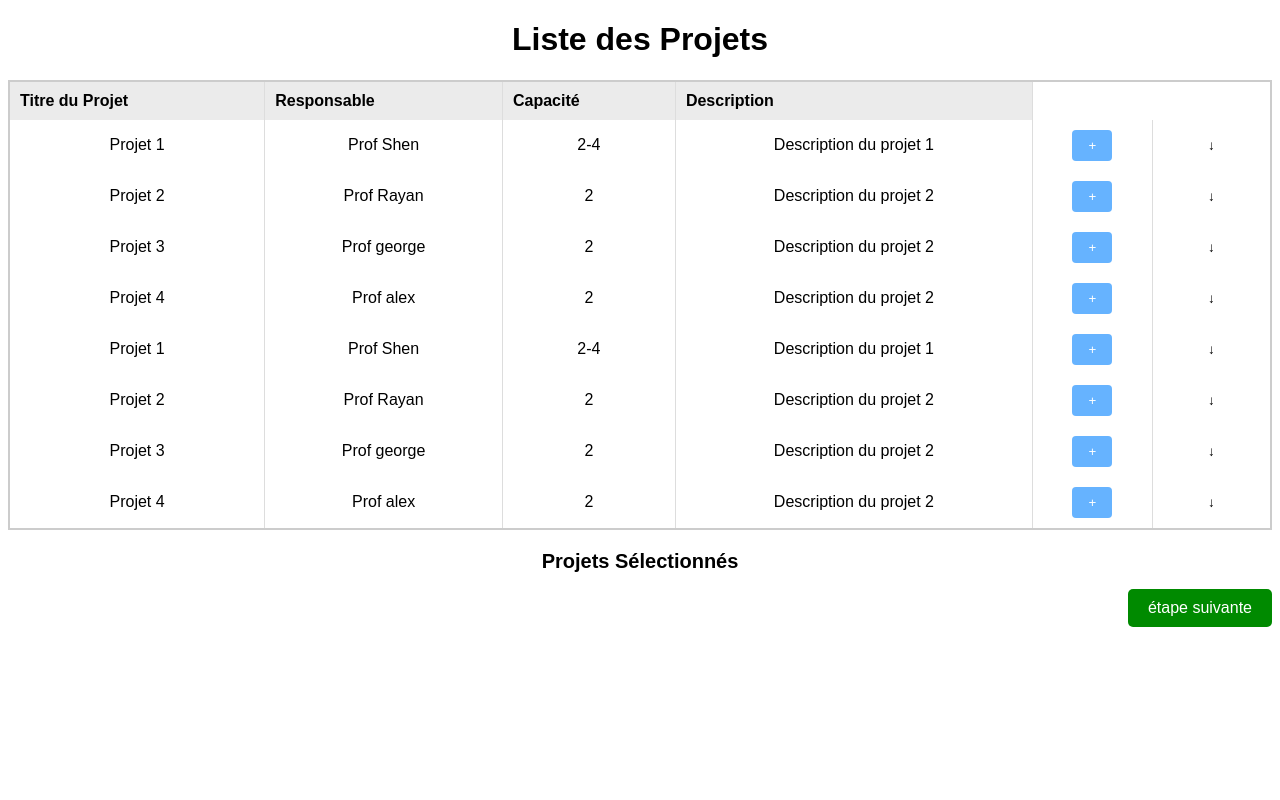
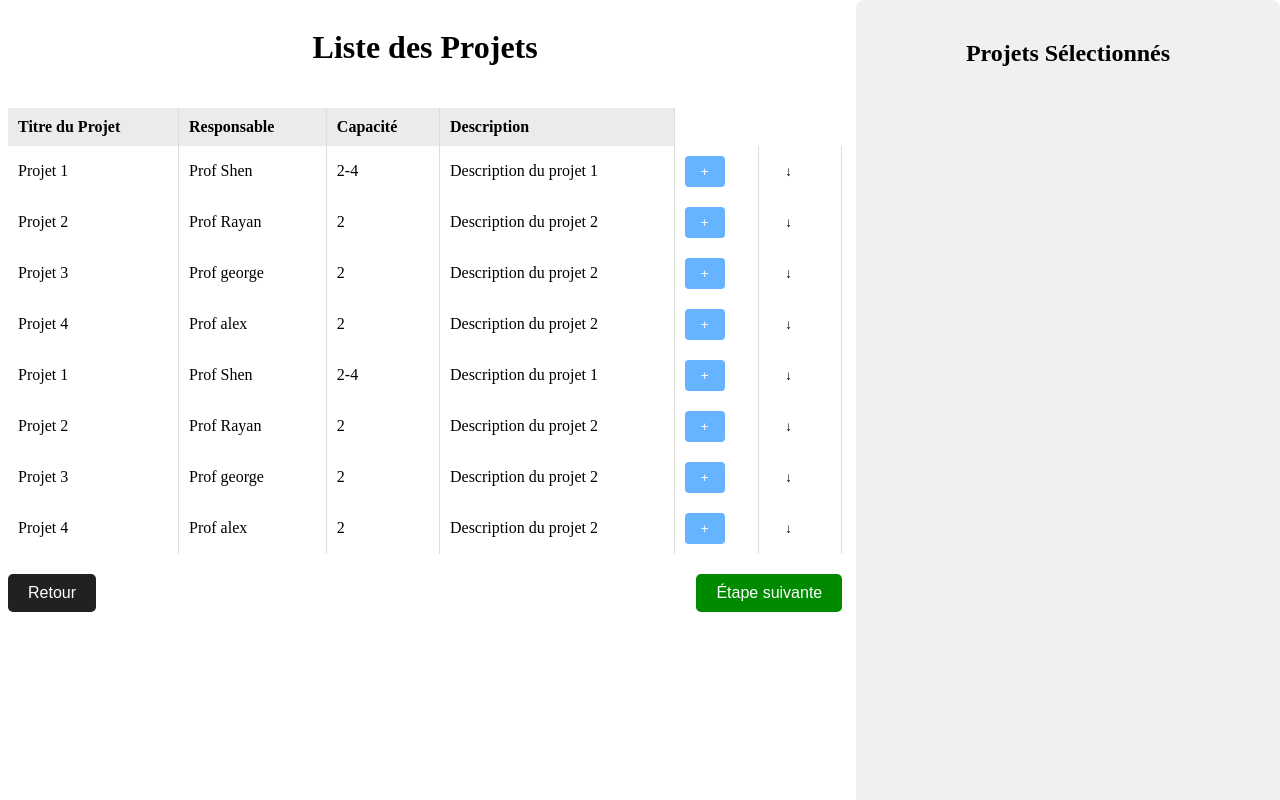
Before and after one commit to Vezonne/PROJET_ANDROIDE, a React (Create React App) app in the folder Affectation/: page /classementProjets in a window 1280 px wide. Built offline with nearby package versions, Linux system fonts and the light colour scheme.

Commit message:
toolbar fonctionelle

```diff
--- a/Affectation/src/App.js
+++ b/Affectation/src/App.js
@@ -1,18 +1,22 @@
-import React from 'react';
-import { BrowserRouter as Router, Route, Routes, Navigate } from 'react-router-dom'; // Importez Routes depuis react-router-dom
+import { React } from 'react';
+import { BrowserRouter as Router, Route, Routes, Navigate  } from 'react-router-dom'; // Importez Routes depuis react-router-dom
 import Accueil from './Accueil';
 import ClassementProjets from './ClassementProjets';
 import InfoSupp from './InfoSupp';
 
+
 function App() {
+
   return (
     <Router>
       <div>
         <Routes default = "/" >
           <Route path="/" element={<Accueil />} />
-          <Route path = "/classementProjets" element={<ClassementProjets/>}></Route>
-          <Route path = "/infoSupp" element={<InfoSupp/>}> </Route>
+          <Route path="/classementProjets" element={<ClassementProjets/>}/>
+          <Route path="/infoSupp" element={<InfoSupp />} />
           <Route path='*' element={<Navigate replace to='/' />} />
+
+
         </Routes>
       </div>
     </Router>
--- a/Affectation/src/ClassementProjets.css
+++ b/Affectation/src/ClassementProjets.css
@@ -1,12 +1,37 @@
-.classement-projets-container {
-  font-family: Arial, sans-serif; /* Police de caractères */
-  text-align: center;
+.outlet-toolbar-container {
+  display: flex; /* Aligner horizontalement */
+
 }
 
+.button-projet-container {
+  display: flex; /* Utilisation de flexbox pour aligner les éléments */
+  flex-direction: column; /* Aligner les éléments en colonne */
+  width: 66%; /* Largeur maximale de 30% de la fenêtre */
+  min-width: 200px; /* Largeur minimale pour éviter une trop petite toolbar */
+  height: 100%;
+}
+
+
 .projets-table {
-  width: 100%;
-  border-collapse: collapse;
-  border: 2px solid #ccc;
+  width: 100%; /* Pour occuper toute la largeur du parent */
+  height: 100%;
+  border-collapse: collapse; /* Fusionner les bordures des cellules */
+  margin-top: 20px; /* Espacement entre les boutons et la table */
+}
+
+.projet-container {
+  display: flex; /* Utilisation de flexbox pour aligner les éléments */
+  flex-direction: column; /* Aligner les éléments en colonne */
+  align-items: center; /* Centrer horizontalement les éléments */
+  width: 100%; /* Pour occuper toute la largeur du parent */
+
+}
+
+.button-container {
+  display: flex;
+  justify-content: space-between;
+  width: 100%; /* Pour occuper toute la largeur du parent */
+  margin-top: 20px; /* Espacement entre la table et les boutons */
 }
 
 .projets-table th, .projets-table td {
@@ -32,11 +57,15 @@
   border: none;
 }
 
-
 .arrow-button, .supp-button {
   background-color: transparent;
   color: black;
   border: none;
+}
+
+.add-button:disabled {
+  opacity: 0.5;
+  pointer-events: none;
 }
 
 .add-button:hover {
@@ -47,17 +76,6 @@
   background-color: #f2f2f2;
 }
 
-.supp-button:hover {
-  background-color: #ff6666;
-  color: white;
-}
-
-
-.projet-select {
-  padding: 6px;
-  margin-left: 12px;
-  border-radius: 4px;
-}
 
 .informations-supplementaires {
   background-color: #ebebeb; /* Couleur de fond plus sombre */
@@ -67,40 +85,6 @@
   margin-top: 10px;
 }
 
-.selection {
-  margin-top: 20px;
-}
-
-.selection h2 {
-  font-size: 20px;
-  margin-bottom: 12px;
-  margin-top: 0; /* Réduire l'espace au-dessus du titre */
-}
-
-.selection ul {
-  list-style-type: none;
-  padding: 0;
-}
-
-.selection li {
-  margin-bottom: 8px; /* Réduire l'espace entre les éléments de la liste */
-  border-radius: 4px;
-  background-color: #ebebeb;
-  padding: 12px;
-  display: flex; /* Aligner les éléments horizontalement */
-  align-items: center;
-}
-
-
-.selection li button {
-  margin-left: auto; /* Aligner le bouton à droite */
-}
-
-
-.suivant-container {
-  display: flex;
-  justify-content: flex-end; /* Aligne le contenu à l'extrémité droite */
-}
 
 .suivant-button {
   background-color: #008a00;
@@ -113,6 +97,22 @@
   transition: background-color 0.3s ease; /* Transition legere pour l'effet hover */
 }
 
+.retour-button {
+  background-color: #212121;
+  color: white;
+  border: none;
+  padding: 10px 20px;
+  font-size: 16px;
+  border-radius: 5px;
+  cursor: pointer;
+  transition: background-color 0.3s ease;
+  margin-right: auto; /* Ajout de cette propriété pour aligner le bouton à gauche */
+}
+
 .suivant-button:hover {
   background-color: #006300;
 }
+
+.retour-button:hover {
+  background-color: #000000;
+}
--- a/Affectation/src/ClassementProjets.jsx
+++ b/Affectation/src/ClassementProjets.jsx
@@ -1,8 +1,8 @@
 import React from 'react';
 import './ClassementProjets.css';
-import InfoSupp from './InfoSupp';
 import { useState, useEffect } from 'react';
 import { useNavigate  } from 'react-router-dom';
+import Toolbar from './Toolbar';
 
 function ClassementProjets() {
   // Exemple de projet en attendant le backend
@@ -157,7 +157,6 @@ function ClassementProjets() {
 
   const [projetsEtendus, setProjetsEtendus] = useState({});
   const [projetsSelectionnes, setProjetsSelectionnes] = useState([]);
-  const [scores, setScores] = useState({});
   const navigate = useNavigate();
 
   // Fonction de gestion du clic sur la flèche déroulante pour afficher les informations supplémentaires
@@ -168,6 +167,7 @@ function ClassementProjets() {
     });
   };
 
+
   // Fonction de gestion du clic sur le bouton d'ajout d'un projet
   const addProject = (projet) => {
 
@@ -175,56 +175,41 @@ function ClassementProjets() {
       //fenetre de confirmation pour l'ajout du projet
       //const confirmation = window.confirm(`Êtes-vous sûr de vouloir vous ajouter ce projet "${projets[projet.id-1].nom}" ?`)
       //if (confirmation) {
-        setProjetsSelectionnes([...projetsSelectionnes,projet]);
+      const updatedProjetsSelectionnes = [...projetsSelectionnes, projet];
+      setProjetsSelectionnes(updatedProjetsSelectionnes);
+      localStorage.setItem('projetsSelectionnes', JSON.stringify(updatedProjetsSelectionnes));
       console.log("Vous vous êtes positionné sur le projet avec l'ID :", projet.id);
       //}
+
+      window.location.reload();
     }
   };
 
-  const handleScoreChange = (projetId, score) => {
-    //parcourir les projets sélectionnés et supprimer le score si le score est le même
-    projetsSelectionnes.forEach(projet => {
-      if(scores[projet.id] === score){
-        setScores(prevScores => ({
-          ...prevScores,
-          [projet.id]: ''
-        }));
+  useEffect(() => {
+    const panierLocal = localStorage.getItem('projetsSelectionnes');
+    if(panierLocal){
+      setProjetsSelectionnes(JSON.parse(panierLocal));
     }
-    });
-    // Met à jour le score du projet
-    setScores(prevScores => ({
-      ...prevScores,
-      [projetId]: score
-    }));
+  }, [projetsSelectionnes]);
+
+
+  const handleClick = () => {
+    navigate('/infoSupp');
   };
 
-  const handleRemoveProject = (projetId) => {
-    // Supprime le projet de la liste des projets sélectionnés
-    setProjetsSelectionnes(prevProjets => prevProjets.filter(projet => projet.id !== projetId));
-
-    //supprime le score associé au projet
-    const newScores = { ...scores };
-    delete newScores[projetId];
-
-    setScores(newScores);
-
-
-  };
-
-  const handleClick = () => {
-    navigate('/infoSupp', {state: {projetsSelectionnes : projetsSelectionnes}});
+  const handleclickBack = () => {
+    navigate('/');
   };
 
   useEffect(() => {
-    console.log("Valeur actuelle de projetsPositionnes :", projetsSelectionnes);
+    console.log("Valeur actuelle de projetsSelectionnes :", projetsSelectionnes);
   }, [projetsSelectionnes]);
 
-  useEffect(() => {
-    console.log("Valeur actuelle de scores :", scores);
-  }, [scores]);
 
   return (
-    <div className='classement-projets-container'>
+    <div className='outlet-toolbar-container'>
+      <div className='button-projet-container'>
+        <div className='projet-container'>
           <h1>Liste des Projets</h1>
             <table className='projets-table'>
               <thead>
@@ -268,26 +253,14 @@ function ClassementProjets() {
                   ))}
                 </tbody>
               </table>
-      <div className='selection'>
-        <h2>Projets Sélectionnés</h2>
-          <ul >
-            {projetsSelectionnes.map(projet => (
-              <li key={projet.id}>
-              {projet.nom} - Score :
-              <select className='projet-select' value={scores[projet.id] || ''} onChange={(e) => handleScoreChange(projet.id, e.target.value)}>
-                <option value="" >Sélectionnez un score</option>
-                {Array.from({ length: projetsSelectionnes.length }, (_, i) => i + 1).map(score => (
-                  <option key={score} value={score}>{score}</option>
-                ))}
-              </select>
-              <button className='supp-button' type="button" onClick={() => handleRemoveProject(projet.id)}>Supprimer</button>
-            </li>
-            ))}
-          </ul>
               </div>
-        <div className='suivant-container'>
-            <button className='suivant-button' onClick={handleClick}>étape suivante</button>
+
+          <div className='button-container'>
+              <button className='retour-button' onClick={handleclickBack}>Retour</button>
+              <button className='suivant-button' onClick={handleClick}>Étape suivante</button>
           </div>
+          </div>
+          <Toolbar className='toolbar' ></Toolbar>
       </div>
   );
 }
--- /dev/null
+++ b/Affectation/src/Toolbar.css
@@ -0,0 +1,58 @@
+.selection-toolbar {
+  position: fixed;
+  top: 0;
+  right: 0; /* Modifier la position à droite */
+  width: 30%; /* Largeur maximale de 30% de la fenêtre */
+  min-width: 200px; /* Largeur minimale pour éviter une trop petite toolbar */
+  height: 100%;
+  background-color: #f0f0f0;
+  border-radius: 8px; /* Ajout de bords arrondis */
+  padding: 20px;
+  overflow-y: auto;
+  word-wrap: break-word; /* Permettre le saut de ligne pour les mots longs */
+  text-align: center; /* Centrer le texte */
+}
+
+.toolbar-title {
+  font-size: 20px;
+  margin-bottom: 20px;
+}
+
+.toolbar-list {
+  list-style-type: none;
+  padding: 0;
+}
+
+
+
+.toolbar-item {
+  border-bottom: 1px solid #ccc;
+  padding: 15px 0; /* Ajout de padding */
+  background-color: #f5f5f5;
+  border-radius: 8px;
+  display: flex; /* Permettre l'alignement horizontal des éléments */
+  align-items: center; /* Alignement vertical au centre */
+}
+
+.toolbar-item:last-child {
+  border-bottom: none;
+}
+
+.projet-select {
+  margin-left: 10px;
+}
+
+.toolbar-button {
+  margin-left: 10px;
+  background-color: #ff6666;
+  color: white;
+  border: none;
+  padding: 8px 16px;
+  border-radius: 4px;
+  cursor: pointer;
+  transition: background-color 0.3s;
+}
+
+.toolbar-button:hover {
+  background-color: #ff4d4d;
+}
--- /dev/null
+++ b/Affectation/src/Toolbar.jsx
@@ -0,0 +1,82 @@
+import React, { useEffect, useState } from 'react';
+import './Toolbar.css';
+
+const Toolbar = () => {
+
+    const [projetsSelectionnes, setProjetsSelectionnes] = useState([]);
+    const [scores, setScores] = useState({});
+
+    const handleScoreChange = (projetId, score) => {
+        //parcourir les projets sélectionnés et supprimer le score si le score est le même
+        projetsSelectionnes.forEach(projet => {
+          if(scores[projet.id] === score){
+            setScores(prevScores => ({
+              ...prevScores,
+              [projet.id]: ''
+            }));
+          }
+          else{
+            setScores(prevScores => ({
+              ...prevScores,
+              [projetId]: score
+            }));
+          }
+        });
+    };
+
+
+
+    const handleRemoveProject = (projetId) => {
+        const updatedProjetsSelectionnes  = projetsSelectionnes.filter(projet => projet.id !== projetId);
+        setProjetsSelectionnes(updatedProjetsSelectionnes );
+
+        // Supprimer le score associé au projet
+        const nouveauxScores = { ...scores };
+        delete nouveauxScores[projetId];
+        setScores(nouveauxScores);
+
+        localStorage.setItem('projetsSelectionnes', JSON.stringify(updatedProjetsSelectionnes ));
+
+    };
+
+    useEffect(() => {
+        const panierLocalStorage = localStorage.getItem("projetsSelectionnes");
+        if (panierLocalStorage) {
+            setProjetsSelectionnes(JSON.parse(panierLocalStorage));
+        }
+    }
+    , []);
+
+    useEffect(() => {
+        console.log("Valeur actuelle de projetsSelectionnes :", projetsSelectionnes);
+    }
+    , [projetsSelectionnes]);
+
+    useEffect(() => {
+        console.log("Valeur actuelle de scores :", scores);
+    }
+    , [scores]);
+
+    return (
+        <div className='selection-toolbar'>
+          <h2>Projets Sélectionnés</h2>
+          <ul className='toolbar-list'>
+            {projetsSelectionnes.map(projet => (
+              <li key={projet.id} className='toolbar-item'>
+                {projet.nom} - Score :
+                <select className='projet-select' value={scores[projet.id] || ''} onChange={(e) => handleScoreChange(projet.id, e.target.value)}>
+                  <option value="">Sélectionnez un score</option>
+                  {Array.from({ length: projetsSelectionnes.length }, (_, i) => i + 1).map(score => (
+                    <option key={score} value={score}>{score}</option>
+                  ))}
+                </select>
+                <button className='toolbar-button' type="button" onClick={() => handleRemoveProject(projet.id)}>Supprimer</button>
+              </li>
+            ))}
+          </ul>
+        </div>
+      );
+    }
+
+
+export default Toolbar;
```
Also changed, not shown: Affectation/src/InfoSupp.jsx (+13 -8 lines). Lines whose indentation alone changed are shown as unchanged.
